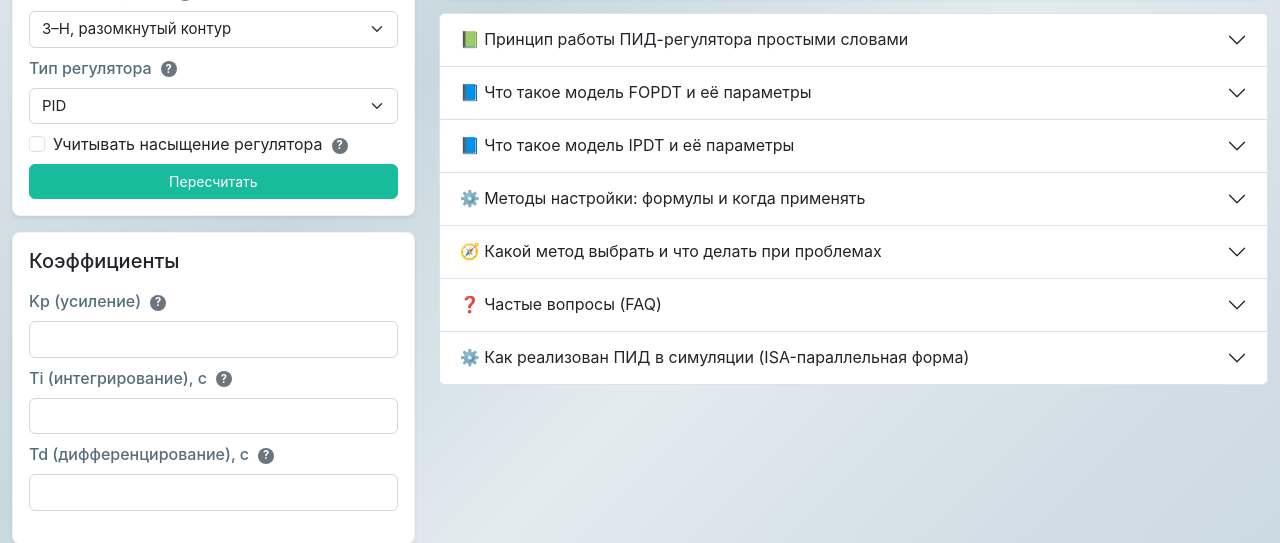
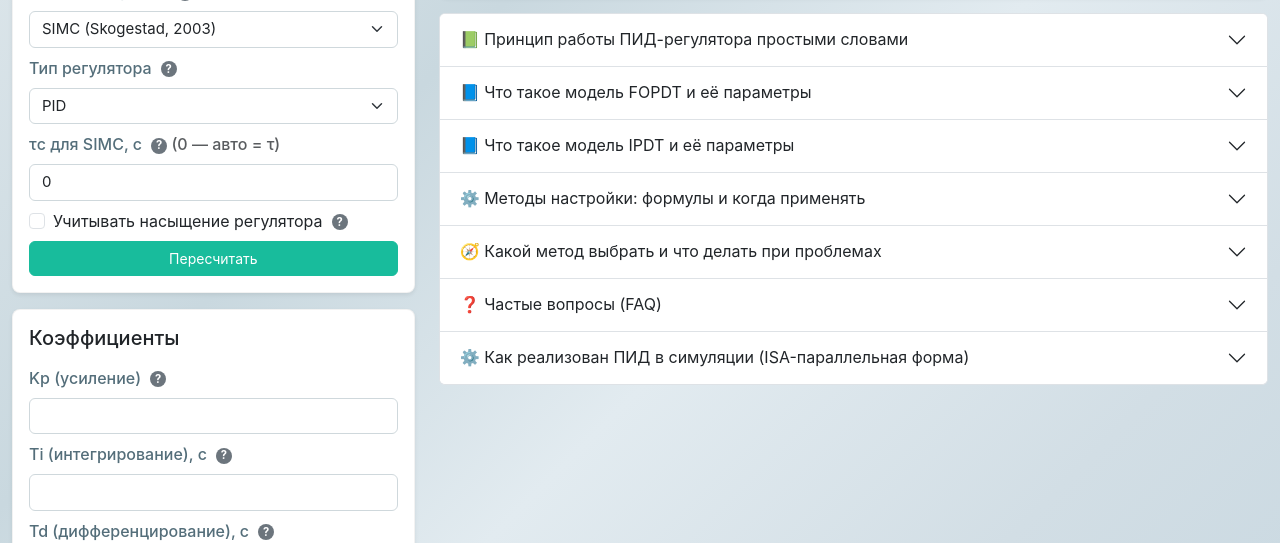
Before and after one commit to SemonoffArt/pid_calculator, a Flask app: page /results in a window 1280 px wide. Shown: the part 812-1355 px from the top of the page. Run offline with Flask 3, Linux system fonts and the light colour scheme; some libraries are stand-ins or nearby versions.

Commit message:
Метод настройки: группа «Модельные» вынесена наверх; по умолчанию выбран SIMC

```diff
--- a/routes.py
+++ b/routes.py
@@ -527,7 +527,7 @@ def register_routes(app: Flask) -> None:
 
     def _api_calculate_impl():
         payload = request.get_json(silent=True) or {}
-        method = payload.get("method", "zn_open")
+        method = payload.get("method", "simc")
         ctype = payload.get("ctype", "PID")
         lam = payload.get("lambda")
         tau_c = payload.get("tau_c")
@@ -631,7 +631,7 @@ def register_routes(app: Flask) -> None:
         ctype = payload.get("ctype", "PID")
         lam = payload.get("lambda")
         tau_c = payload.get("tau_c")
-        selected = payload.get("method", "imc")
+        selected = payload.get("method", "simc")
         manual = payload.get("manual")  # ручные коэффициенты для выбранного метода
 
         try:
--- a/templates/results.html
+++ b/templates/results.html
@@ -129,6 +129,11 @@
           <span class="help-q" id="method-tip" data-bs-toggle="tooltip"
             data-bs-title="Способ вычисления коэффициентов Kp/Ti/Td по модели объекта. Выберите метод в списке — описание обновится автоматически.">?</span></label>
         <select class="form-select" id="method">
+          <optgroup label="Модельные (IMC/SIMC/AMIGO)">
+            <option value="imc" data-ipdt="1">Внутренняя модель (IMC)</option>
+            <option value="simc" data-ipdt="1" selected>SIMC (Skogestad, 2003)</option>
+            <option value="amigo">AMIGO (Åström–Hägglund, 2004)</option>
+          </optgroup>
           <optgroup label="Зиглер–Николс">
             <option value="zn_open">З–Н, разомкнутый контур</option>
             <option value="zn_closed" data-ipdt="1">З–Н, замкнутый контур (Ku/Tu)</option>
@@ -139,11 +144,6 @@
             <option value="chr_sp20">Чен–Хрон: уставка, 20 %</option>
             <option value="chr_ds0">Чен–Хрон: возмущение, 0 %</option>
             <option value="chr_ds20">Чен–Хрон: возмущение, 20 %</option>
-          </optgroup>
-          <optgroup label="Модельные (IMC/SIMC/AMIGO)">
-            <option value="imc" data-ipdt="1">Внутренняя модель (IMC)</option>
-            <option value="simc" data-ipdt="1">SIMC (Skogestad, 2003)</option>
-            <option value="amigo">AMIGO (Åström–Hägglund, 2004)</option>
           </optgroup>
           <optgroup label="Оптимизация">
             <option value="itae" data-ipdt="1">Оптимизация ITAE</option>
```
